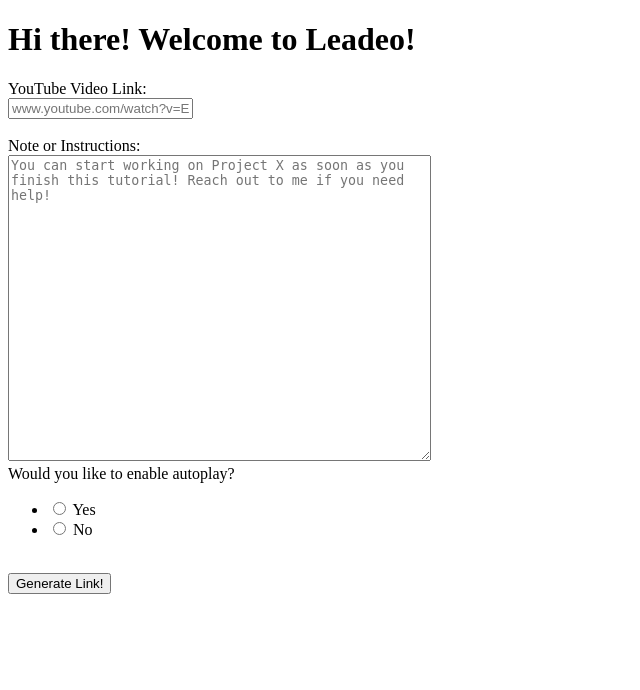
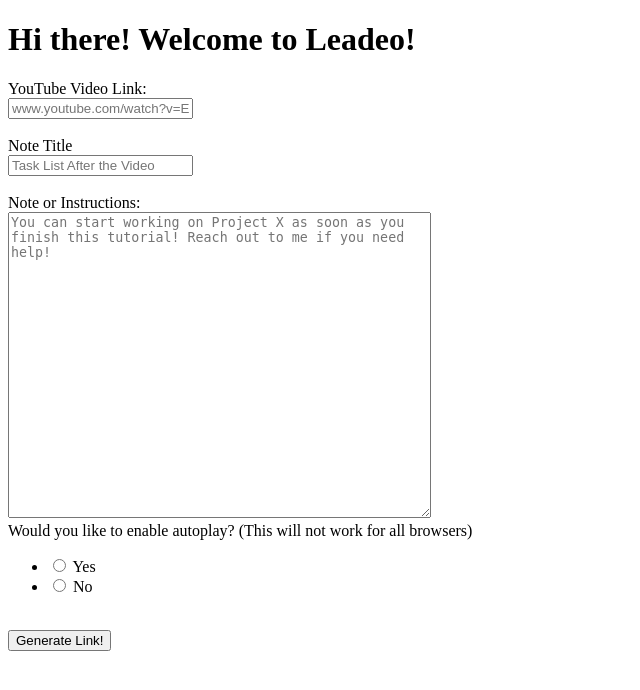
Before and after one commit to DonaldKLee/VidNotes, a Flask app: page / in a window 1280 px wide. Shown: the top 690 px of the page, without its empty margins (0-640 px from the left). Run offline with Flask 2, Linux system fonts and the light colour scheme.

Commit message:
Can edit and save now

```diff
--- a/main.py
+++ b/main.py
@@ -4,7 +4,11 @@
 Start date: Aug 14th 2021
 
 Features:
-Add something where the user can copy the website link
+Password protect?
+Title of note
+
+Expire after 1 month of inactivity
+
 """
 
 from flask import Flask, render_template, url_for, redirect
@@ -50,7 +54,8 @@
 app.config['SECRET_KEY'] = SECRET_KEY
 
 class video_note_form(FlaskForm):
-    video_link = StringField('Link', [validators.input_required(), validators.URL(require_tld=True, message="Invalid URL")])
+    video_link = StringField('Link', [validators.input_required(), validators.URL(require_tld=True, message="Invalid URL"), functions.is_youtube_video])
+    title = StringField('Title')
     note  = TextAreaField('Note', [validators.input_required()], render_kw={"rows": 20, "cols": 50})
     autoplay = RadioField('autoplay', choices=[('yes_autoplay','Yes'),('no_autoplay','No')], validators=[InputRequired(message="You must select an option!")])
 
@@ -65,10 +70,19 @@
 
         note = form.note.data.strip(" ")
 
+        title = form.title.data.strip(" ")
+        if len(title) == 0:
+            title = "Untitled"
 
         autoplay = form.autoplay.data
+
         if autoplay == "yes_autoplay":
-            video_link = video_link + "?autoplay=1"
+            # If the link doesn't have "?autoplay=1" in the link already, then add it
+            if "?autoplay=1" not in video_link:
+                video_link = video_link + "?autoplay=1"
+        # If note was duplicated, and former link had autoplay enabled
+        else:
+            video_link = video_link.replace('?autoplay=1', '')
 
 
         url_name = functions.get_url_name()
@@ -89,6 +103,7 @@
         # Don't need "autoplay" since it's within the video_link
         about_note = {
             "video_link": video_link,
+            "title": title,
             "note": note,
             "url_name": url_name
         }
@@ -104,6 +119,27 @@
 def home():
 	return render_template("index.html", form=video_note_form())
 
+class duplicate_note_form(FlaskForm):
+    note_name = StringField('note_name', [validators.input_required()])
+
+# Submits the video_note_form
+@app.route('/duplicate', methods=['GET', 'POST'])
+def duplicate():
+    form = duplicate_note_form()
+    if form.validate_on_submit():
+        note_name = form.note_name.data.strip(" ")
+
+        for note in db.notes.find({'url_name': str(note_name)}):
+            if len(note) > 0: # If that note has something
+                foundnote = True
+
+        if foundnote:
+            print(note)
+            return render_template("index.html", note_data=note, form=video_note_form())
+
+    return render_template('404.html')
+
+
 @app.route('/note/<url_name>')
 def note(url_name):
     foundnote = False
@@ -114,9 +150,15 @@
 
     if foundnote:
         print(note)
-        return render_template("note.html", note_data=note)
+        return render_template("note.html", note_data=note, form=duplicate_note_form())
     else:
-        return redirect(url_for('home'))
+        return render_template('404.html')
+
+
+
+@app.errorhandler(404)
+def page_not_found(e):
+    return render_template('404.html'), 404
 
 
 # For repl hosting
--- /dev/null
+++ b/static/css/note.css
@@ -0,0 +1,3 @@
+.note_link {
+    width: 600px;
+}
--- a/static/home.js
+++ b/static/javascript/home.js
@@ -1,3 +1,9 @@
+ // Runs again if the user's form does not submit.
+ // This makes it so that the video shows again
+window.onload = function() {
+    video_given();
+};
+
 function video_given() {
     link = document.getElementById('video_link').value
     video_player = document.getElementById('video_player')
--- /dev/null
+++ b/static/javascript/note.js
@@ -0,0 +1,6 @@
+function copy_note_link() {
+    link = document.getElementById("note_link");
+    link.select();
+    link.setSelectionRange(0, 100)
+    document.execCommand("copy");
+}
--- a/templates/index.html
+++ b/templates/index.html
@@ -6,12 +6,15 @@
     </head>
 
 <body>
+
+
     <h1>Hi there! Welcome to Leadeo!</h1>
     <!-- Form -->
     <form class="form" action="/submit" method="post">
         {{ form.csrf_token }}
 
         <label>YouTube Video Link:</label><br>
+
         {{ form.video_link(placeholder="www.youtube.com/watch?v=EXAMPLEVIDEO", type="url", id="video_link", oninput="video_given()") }}
 
         {% for error in form.video_link.errors %}
@@ -19,19 +22,25 @@
         {% endfor %}
 
         </br></br>
+
+        <label>Note Title</label></br>
+
+        {{ form.title(placeholder="Task List After the Video", id="note_title") }}
+
+        </br></br>
+
         <label>Note or Instructions:</label><br>
-        {{ form.note(placeholder="You can start working on Project X as soon as you finish this tutorial! Reach out to me if you need help!") }}
+
+        {{ form.note(placeholder="You can start working on Project X as soon as you finish this tutorial! Reach out to me if you need help!", id="note_form") }}
 
         {% for error in form.note.errors %}
             <li class="errors">{{ error }}</li>
         {% endfor %}
 
-
         </br>
 
-
-        <label>Would you like to enable autoplay?</label>
-        {{ form.autoplay }}
+        <label>Would you like to enable autoplay? (This will not work for all browsers)</label>
+        {{ form.autoplay(id="autoplay_form") }}
 
         {% for error in form.autoplay.errors %}
             <li class="errors">{{ error }}</li>
@@ -45,7 +54,31 @@
 <iframe width="560" height="315" src="" frameborder="0" allow="accelerometer; autoplay; clipboard-write; encrypted-media; gyroscope; picture-in-picture" id="video_player" style="display:none" allowfullscreen></iframe>
 
 
-<script src="{{url_for('static', filename='home.js')}}"></script>
+<script src="{{url_for('static', filename='javascript/home.js')}}"></script>
+
+{% if note_data %}
+<script>
+    video_link = document.getElementById("video_link");
+    note_title = document.getElementById("note_title");
+    note_form = document.getElementById("note_form");
+
+    autoplay_yes = document.getElementById("autoplay-0");
+    autoplay_no = document.getElementById("autoplay-1");
+
+    video_link.value = "{{ note_data.video_link }}";
+    note_title.value = "{{ note_data.title }}";
+    note_form.value = "{{ note_data.note }}";
+
+    if (video_link.value.includes("?autoplay=1")) {
+        autoplay_yes.checked = true;
+    }
+    else {
+        autoplay_no.checked = true;
+    }
+
+
+</script>
+{% endif %}
 
 </body>
 
```
Also changed, not shown: functions.py (+15 -1 lines), templates/404.html (added, +13 -0 lines), templates/note.html (+26 -1 lines).
